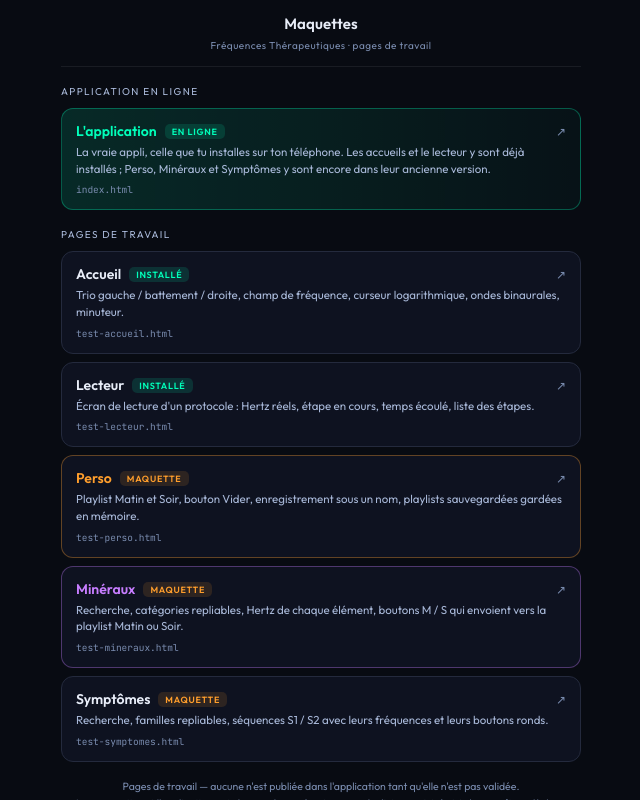
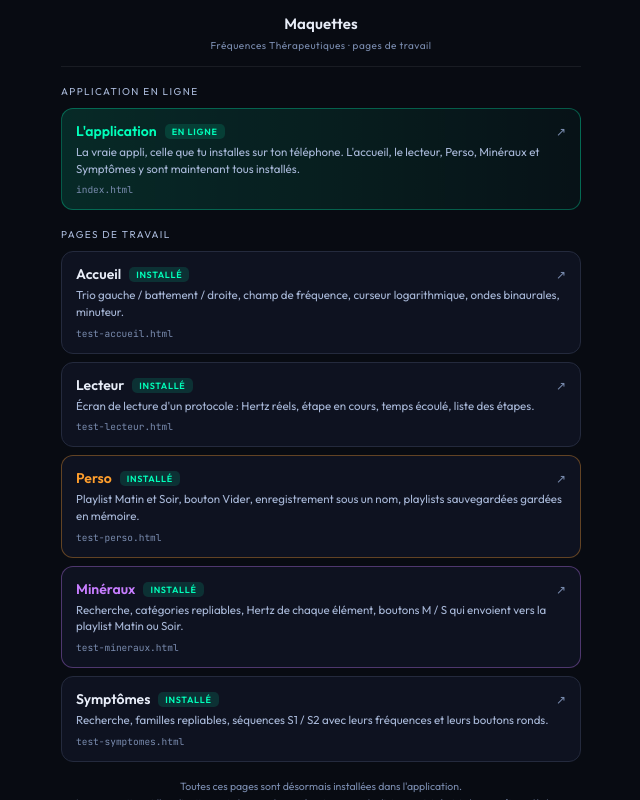
Before and after one commit to Fabien73550/frequence_therapeutique, a plain HTML site: page maquettes.html in a window 1280 px wide. Shown: the whole page, without its empty margins (319-959 px from the left). Drawn offline with Linux system fonts and the light colour scheme.

Commit message:
Maquettes : les 5 pages sont marquees installees

```diff
--- a/maquettes.html
+++ b/maquettes.html
@@ -60,7 +60,7 @@ a.mineraux .nom{color:var(--purple)}
 
   <a class="carte appli" href="index.html">
     <div class="t"><span class="nom">L'application<span class="etat ok">en ligne</span></span><span class="fleche">↗</span></div>
-    <div class="desc">La vraie appli, celle que tu installes sur ton téléphone. Les accueils et le lecteur y sont déjà installés ; Perso, Minéraux et Symptômes y sont encore dans leur ancienne version.</div>
+    <div class="desc">La vraie appli, celle que tu installes sur ton téléphone. L'accueil, le lecteur, Perso, Minéraux et Symptômes y sont maintenant tous installés.</div>
     <div class="url">index.html</div>
   </a>
 
@@ -79,24 +79,24 @@ a.mineraux .nom{color:var(--purple)}
   </a>
 
   <a class="carte perso" href="test-perso.html">
-    <div class="t"><span class="nom">Perso<span class="etat attente">maquette</span></span><span class="fleche">↗</span></div>
+    <div class="t"><span class="nom">Perso<span class="etat ok">installé</span></span><span class="fleche">↗</span></div>
     <div class="desc">Playlist Matin et Soir, bouton Vider, enregistrement sous un nom, playlists sauvegardées gardées en mémoire.</div>
     <div class="url">test-perso.html</div>
   </a>
 
   <a class="carte mineraux" href="test-mineraux.html">
-    <div class="t"><span class="nom">Minéraux<span class="etat attente">maquette</span></span><span class="fleche">↗</span></div>
+    <div class="t"><span class="nom">Minéraux<span class="etat ok">installé</span></span><span class="fleche">↗</span></div>
     <div class="desc">Recherche, catégories repliables, Hertz de chaque élément, boutons M / S qui envoient vers la playlist Matin ou Soir.</div>
     <div class="url">test-mineraux.html</div>
   </a>
 
   <a class="carte" href="test-symptomes.html">
-    <div class="t"><span class="nom">Symptômes<span class="etat attente">maquette</span></span><span class="fleche">↗</span></div>
+    <div class="t"><span class="nom">Symptômes<span class="etat ok">installé</span></span><span class="fleche">↗</span></div>
     <div class="desc">Recherche, familles repliables, séquences S1 / S2 avec leurs fréquences et leurs boutons ronds.</div>
     <div class="url">test-symptomes.html</div>
   </a>
 
-  <div class="note">Pages de travail — aucune n'est publiée dans l'application tant qu'elle n'est pas validée.<br>Les maquettes et l'application ont chacune leur mémoire : une playlist enregistrée ici n'apparaît pas là-bas.</div>
+  <div class="note">Toutes ces pages sont désormais installées dans l'application.<br>Les maquettes et l'application ont chacune leur mémoire : une playlist enregistrée ici n'apparaît pas là-bas.</div>
 
 </div>
 </body>
```
